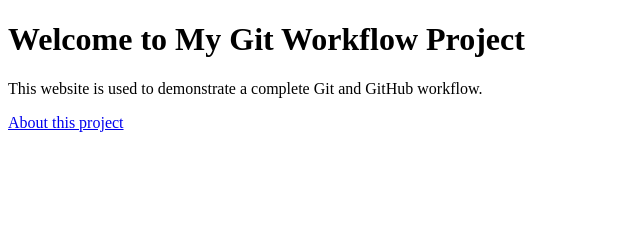
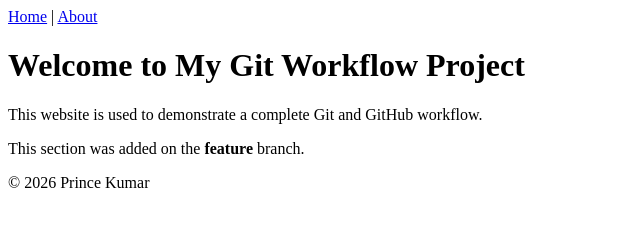
Before and after one commit to princeizhere/git-workflow-assignment, a plain HTML site: page index.html in a window 1280 px wide. Shown: the whole page, without its empty margins (0-640 px from the left). Drawn offline with Linux system fonts and the light colour scheme.

Commit message:
Add navigation bar and footer to index.html (feature branch)

```diff
--- a/index.html
+++ b/index.html
@@ -6,8 +6,15 @@
   <title>Home | Git Workflow Demo</title>
 </head>
 <body>
+  <nav>
+    <a href="index.html">Home</a> |
+    <a href="about.html">About</a>
+  </nav>
   <h1>Welcome to My Git Workflow Project</h1>
   <p>This website is used to demonstrate a complete Git and GitHub workflow.</p>
-  <a href="about.html">About this project</a>
+  <p>This section was added on the <strong>feature</strong> branch.</p>
+  <footer>
+    <p>&copy; 2026 Prince Kumar</p>
+  </footer>
 </body>
 </html>
```
